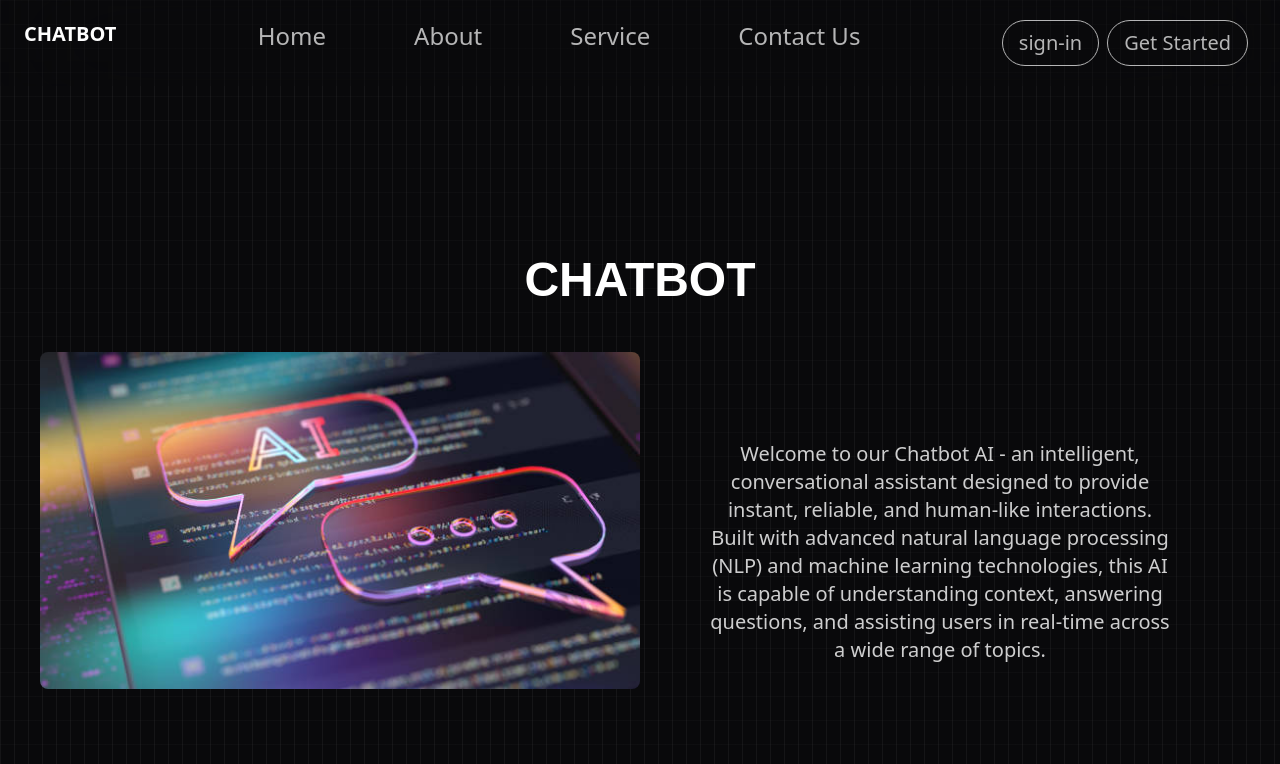
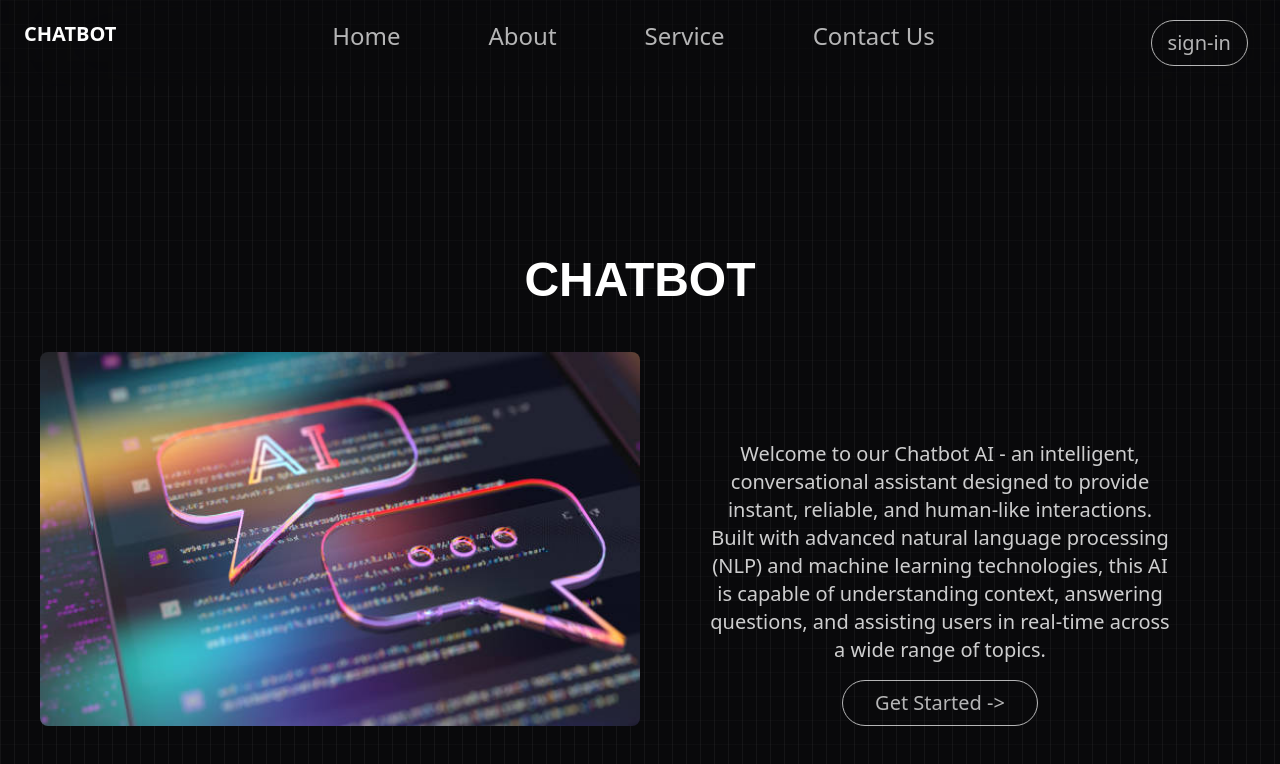
Before and after one commit to ROHITDUBEY777/Chatbot-AI, a React (Vite) app: page / in a window 1280 px wide. Shown: the top 764 px of the page. Built offline with nearby package versions, Linux system fonts and the light colour scheme.

Commit message:
elevan commit

```diff
--- a/src/components/Cards.jsx
+++ b/src/components/Cards.jsx
@@ -35,28 +35,28 @@ const [scrollingdown,setscrollingdown]   = useState(false);
   return (
     <>
      <h1 className='poppins text-white mt-[15vh] text-center text-5xl mb-8 '>About</h1>
-    <div
+    <motion.div
+        ref={refcard}
+          initial={{opacity:0,y:40}}
+          animate={controls}
+          transition={{duration:0.6,ease:"easeOut"}}
 
            className='flex flex-col gap-34   justify-center   px-4  lg:flex-row md:gap-24   md:px-4 lg:px-24  min-h-screen  text-white    '>
        {cardsobj.map((item)=>(
-         <motion.div
-          ref={refcard}
-          initial={{opacity:0,y:40}}
-          animate={controls}
-          transition={{duration:0.6,ease:"easeOut"}}
+         <div
 
            key={item.id} className='bg-[#09090b] md:mx-24 lg:mx-0  md:h-fit  border  border-[#27272a]  hover:border-1 md:hover:border-yellow-400 hover: rounded-lg   cursor-pointer '>
          <ul className=' w-fit h-fit md:h-fit  justify-between items-center text-center  gap- '>
           <li className='text-white mt-[4vh]  md:px-6 lg:mt-[8vh]   mb-11 text-xl'>{item.title}</li>
           <p className='text-white rounded-lg  text-center py-4 md:px-6 xl:h-[24rem]  px-4 md:py-10  xl:px-12 bg-[#27272a]   text-base'>{item.description}</p>
          </ul>
-         </motion.div>
+         </div>
        ))}
 
 
 
 
-    </div>
+    </motion.div>
        </>
   )
 }
--- a/src/components/Hero.jsx
+++ b/src/components/Hero.jsx
@@ -52,6 +52,8 @@ const  Hero = () => {
               animate = {{opacity:1,y:0}}
               transition={{duration : 0.5 , ease : "easeOut"}}
               src={Ai} className='rounded-lg bg-[#f5f5f5]  w-3/2 md:w-3/2 lg:w-1/2' />
+              <div className='flex flex-col items-center gap-4   '>
+
             <motion.p
              ref={ref}
              initial={{opacity:0,y:20}}
@@ -59,7 +61,11 @@ const  Hero = () => {
              transition={{ duration:0.6 , ease : 'easeOut'}}
 
              className=' mt-[4vh] md:mt-[11vh] lg:text-xl xl:text-xl    opacity-70  text-base  md:text-xl  text-center px-3    md:px-16 text-white ' >Welcome to our Chatbot AI - an intelligent, conversational assistant designed to provide instant, reliable, and human-like interactions. Built with advanced natural language processing (NLP) and machine learning technologies, this AI is capable of understanding context, answering questions, and assisting users in real-time across a wide range of topics.</motion.p>
+                   <motion.button   whileTap={{scale:1.2 }} className=' w-fit px-8    justify-center  hover:bg-yellow-400  hover:text-black md:text-base lg:text-xl rounded-full  md:flex  opacity-70 hover:opacity-100 border cursor-pointer   text-white  py-2 '>
 
+                                          {`Get Started  ->`}
+                                         </motion.button>
+             </div>
              </div>
 
 
--- a/src/components/Navbar.jsx
+++ b/src/components/Navbar.jsx
@@ -30,10 +30,10 @@ const Navbar = () => {
             <li className='  font-bold cursor-normal   text-xl md:text-xl'>CHATBOT </li>
             <div className='   flex-row md:flex md:text-xl lg:text-2xl  md:gap-6 lg:gap-18 xl:gap-22 hidden justify-center'>
 
-            <a ><li className='cursor-pointer opacity-70 hover:opacity-100'>Home </li></a>
-            <li className='cursor-pointer opacity-70 hover:opacity-100'>About </li>
-            <li className='cursor-pointer opacity-70 hover:opacity-100'>Service </li>
-            <li className='cursor-pointer opacity-70 hover:opacity-100'>Contact Us  </li>
+            <a ><li className='cursor-pointer opacity-70 hover:opacity-100 hover:text-yellow-400'>Home </li></a>
+            <li className='cursor-pointer opacity-70 hover:opacity-100 hover:text-yellow-400'>About </li>
+            <li className='cursor-pointer opacity-70 hover:opacity-100  hover:text-yellow-400'>Service </li>
+            <li className='cursor-pointer opacity-70 hover:opacity-100  hover:text-yellow-400'>Contact Us  </li>
             </div>
           <div className='flex gap-2'>
 
@@ -41,11 +41,6 @@ const Navbar = () => {
 
                  sign-in
                 </motion.button>
-                <motion.button   whileTap={{scale:1.2 }} className=' hidden  hover:bg-yellow-400 px-4 hover:text-black md:text-base lg:text-xl rounded-full  md:flex  opacity-70 hover:opacity-100 border cursor-pointer   text-white  py-2 '>
-
-                             Get Started
-                            </motion.button>
-
 
 
 
```
